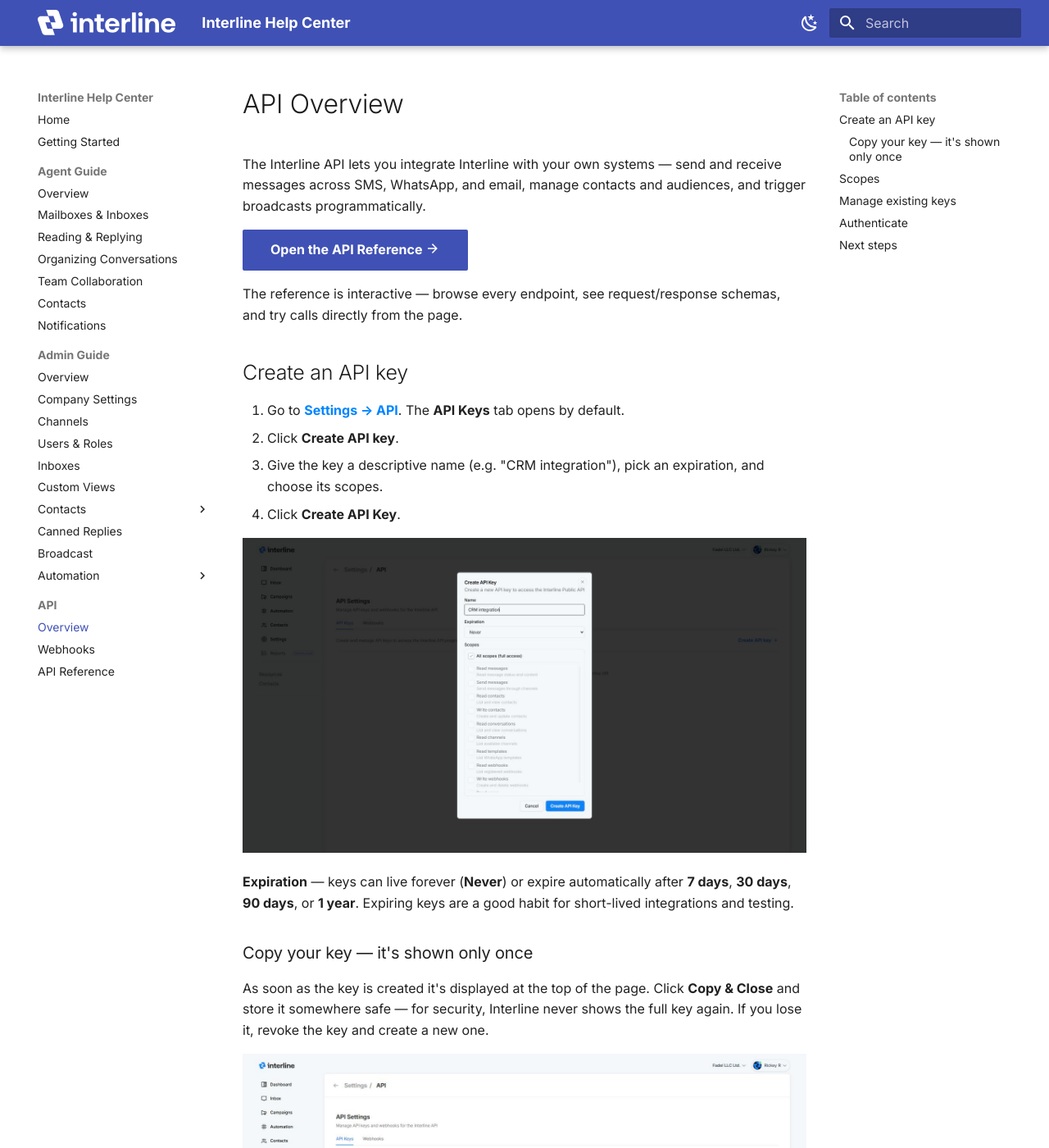
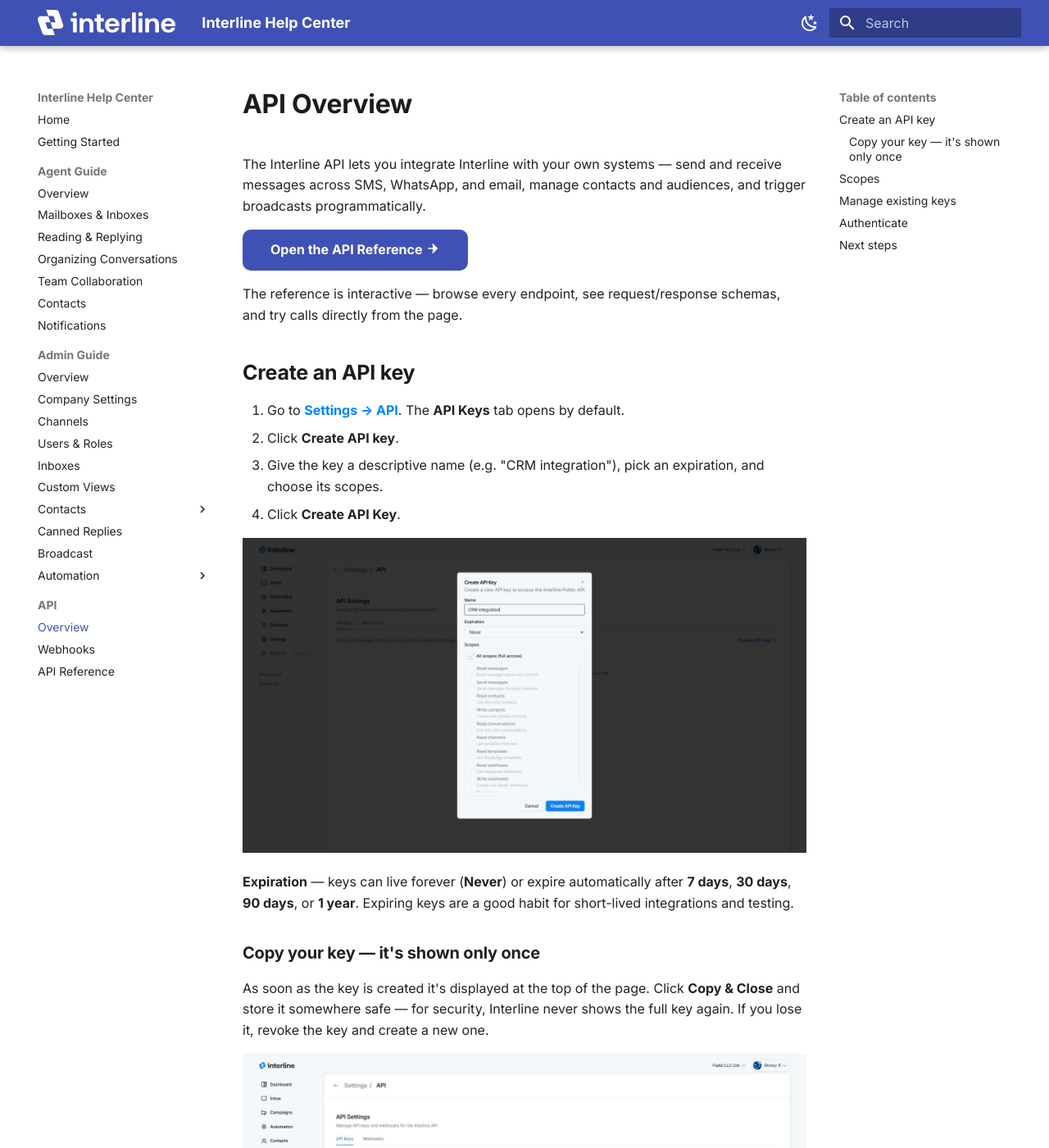
Before and after one commit to Interline-chat/interline-docs, an MkDocs documentation site: the page built from docs/api/index.md, in a window 1280 px wide and 1400 px high. Shown: the whole window at 82% size. Built offline with MkDocs 1.6.1 and Material for MkDocs 9.7.7, drawn with Linux system fonts in a browser that asks for light colours; plug-ins that fetch from the network failed and are left out.

Commit message:
Theme: match app fonts (JetBrains Mono, 600 headings), self-host fonts, Lucide icons, app radius tokens

```diff
--- a/docs/stylesheets/extra.css
+++ b/docs/stylesheets/extra.css
@@ -45,6 +45,32 @@
   color: #e9eef5;
 }
 
+/* ===========================================================================
+   Match the product app's typography and surface tokens
+   =========================================================================== */
+
+/* The app only uses weights 400/500/600 (Inter); Material's default
+   headings go to 700 — pull them back so the docs match the product. */
+.md-typeset h1,
+.md-typeset h2,
+.md-typeset h3 {
+  font-weight: 600;
+}
+
+/* Surface tokens from the app, for callouts/cards */
+:root {
+  --interline-surface-light: hsl(206 47% 97%);
+  --interline-surface-dark:  hsl(0 0% 3.9%);
+  --interline-radius:        0.5rem;
+}
+
+/* Round callouts and buttons to the app's radius */
+.md-typeset .admonition,
+.md-typeset details,
+.md-typeset .md-button {
+  border-radius: var(--interline-radius);
+}
+
 /* Give the header logo a little breathing room */
 .md-header__button.md-logo img,
 .md-header__button.md-logo svg {
--- a/mkdocs.yml
+++ b/mkdocs.yml
@@ -42,7 +42,7 @@
         name: Switch to light mode
   font:
     text: Inter
-    code: Roboto Mono
+    code: JetBrains Mono   # matches the app; pulled from Google Fonts, self-hosted by the privacy plugin
   icon:
     repo: fontawesome/brands/github
 
@@ -102,6 +102,9 @@
 # ---------------------------------------------------------------------------
 plugins:
   - search
+  # Self-host external assets (Google Fonts) at build time instead of
+  # hitting Google on every page load.
+  - privacy
   # Social cards = auto-generated Open Graph / Twitter preview images per page.
   # enabled: !ENV [CI, false] -> runs ONLY in CI (GitHub Actions sets CI=true),
   # so local `mkdocs serve` / `gh-deploy` still work without Cairo/Pango installed.
@@ -132,6 +135,12 @@
   - pymdownx.emoji:
       emoji_index: !!python/name:material.extensions.emoji.twemoji
       emoji_generator: !!python/name:material.extensions.emoji.to_svg
+      options:
+        custom_icons:
+          # Lucide icons (matches the app's icon set, lucide-react).
+          # Add SVGs to overrides/.icons/lucide/ as needed, then use
+          # :lucide-<name>: in markdown. Only ship icons actually used.
+          - overrides/.icons
 
 # ---------------------------------------------------------------------------
 # Footer / social
```
Also changed, not shown: docs/api/index.md (+1 -1 lines), overrides/.icons/lucide/arrow-right.svg (added).
